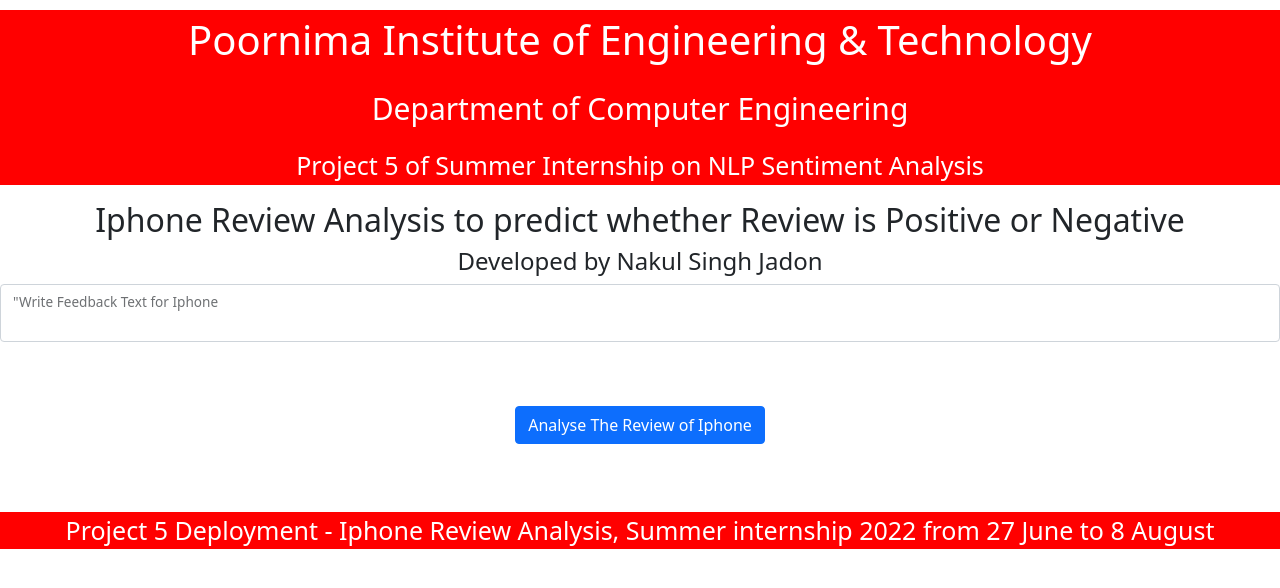
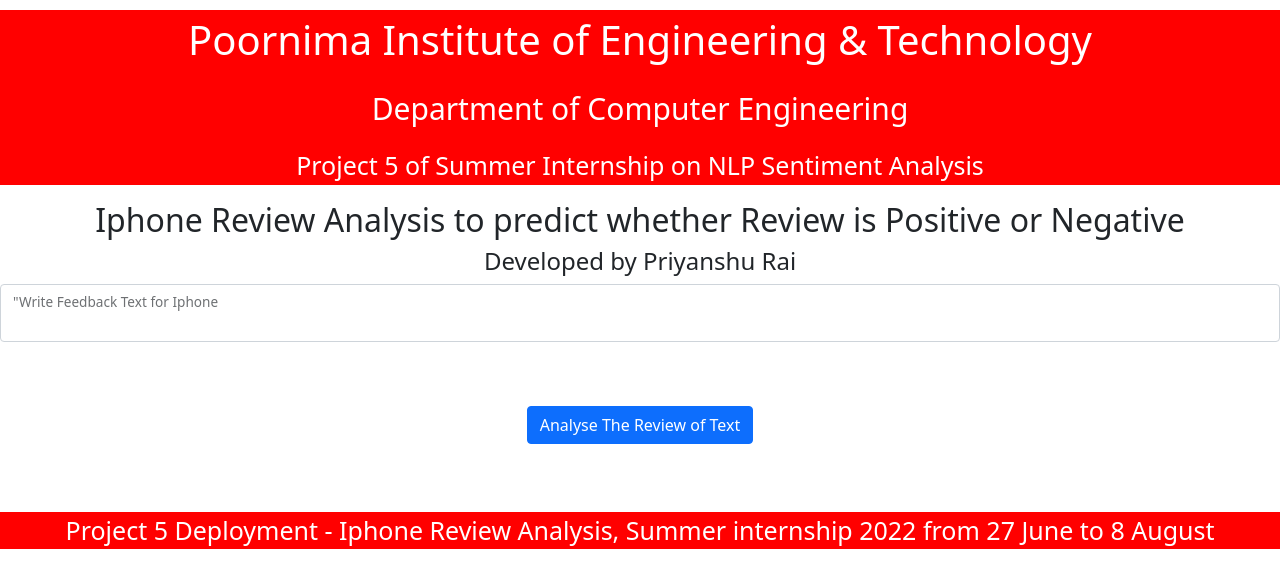
Before and after one commit to prianshu143/project_5NLP, a Flask app: page / in a window 1280 px wide. Shown: the top 588 px of the page. Run offline with Flask 2, Linux system fonts and the light colour scheme; parts of the project's set-up code (start-up, migrations or seed data) failed here and were passed over.

Commit message:
Update index.html

```diff
--- a/templates/index.html
+++ b/templates/index.html
@@ -34,7 +34,7 @@ div {text-align: center;}
 
 <div class="login">
 <h2 >Iphone Review Analysis to predict whether Review is Positive or Negative</h2>
-<h4>Developed by Nakul Singh Jadon</h4>
+<h4>Developed by Priyanshu Rai</h4>
 <!-- Main Input For Receiving Query to our ML -->
 <form action="{{ url_for('predict')}}"method="get">
 <div class="form-floating mb-3">
@@ -44,7 +44,7 @@ div {text-align: center;}
 <br>
 
 <br>
-<button type="submit" class="btn btn-primary btn-block btn-large">Analyse The Review of Iphone</button>
+<button type="submit" class="btn btn-primary btn-block btn-large">Analyse The Review of Text</button>
 </form>
 <br>
 <br>
```
